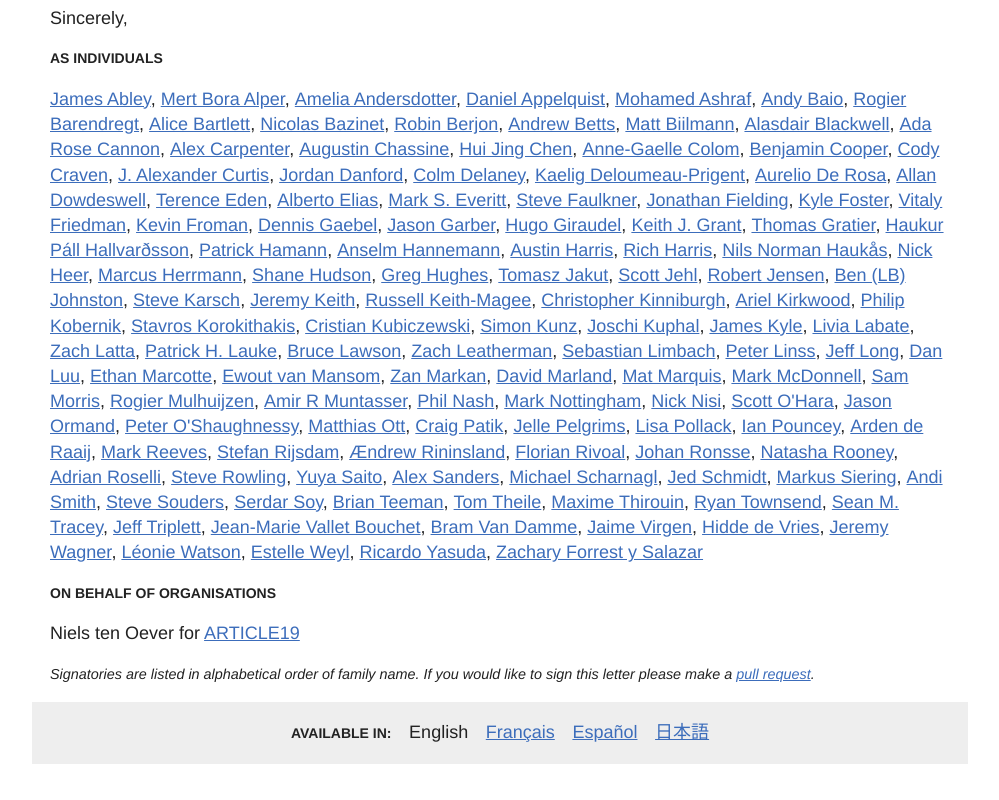
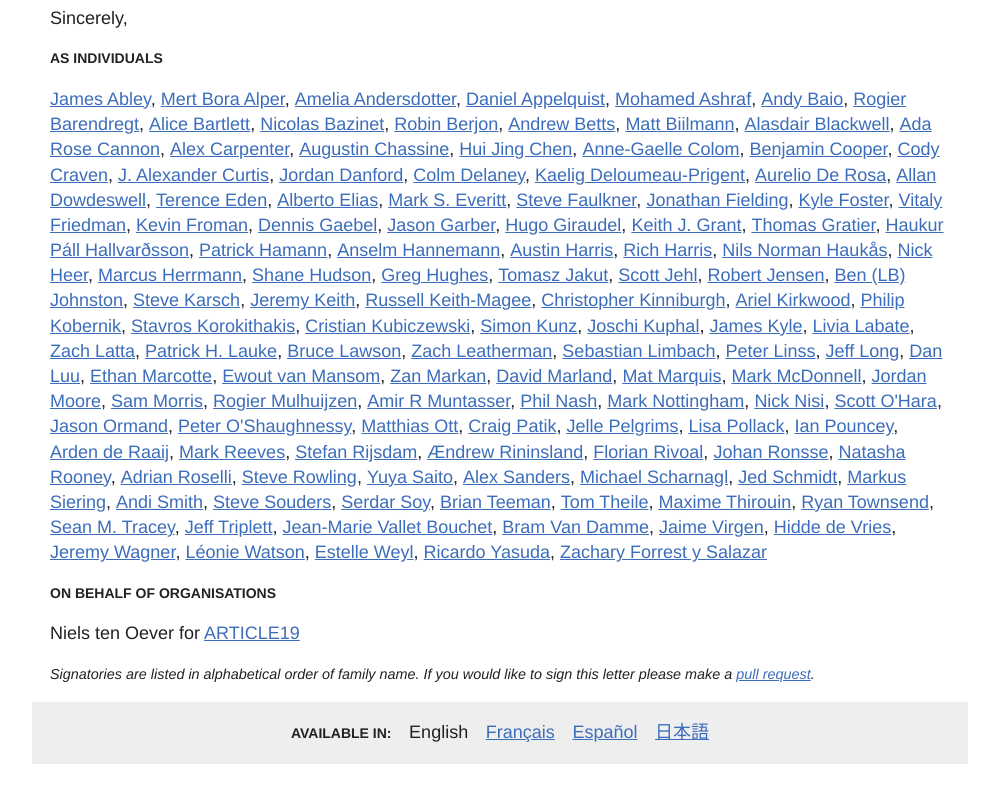
Before and after one commit to amp-letter/amp-letter.github.io, a plain HTML site: page index.html in a window 1280 px wide. Shown: the part 1364-2164 px from the top of the page, without its empty margins (140-1139 px from the left). Drawn offline with Linux system fonts and the light colour scheme.

Commit message:
Signed, Jordan Moore

```diff
--- a/index.html
+++ b/index.html
@@ -139,6 +139,7 @@
 					<li><a href='https://rland.me.uk/'>David Marland</a></li>
 					<li><a href='https://twitter.com/wilto'>Mat Marquis</a></li>
 					<li><a href='http://www.integralist.co.uk/'>Mark McDonnell</a></li>
+					<li><a href='http://jordanm.co.uk/'>Jordan Moore</a></li>
 					<li><a href='http://www.sammorr.is/'>Sam Morris</a></li>
 					<li><a href='https://www.linkedin.com/in/drwilco'>Rogier Mulhuijzen</a></li>
 					<li><a href='https://twitter.com/arkmuntasser'>Amir R Muntasser</a></li>
```
